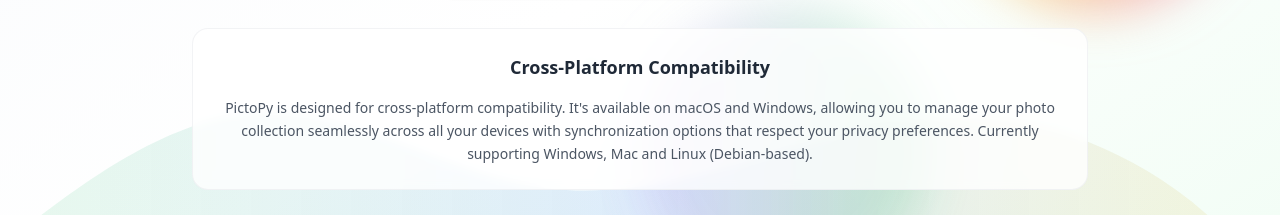
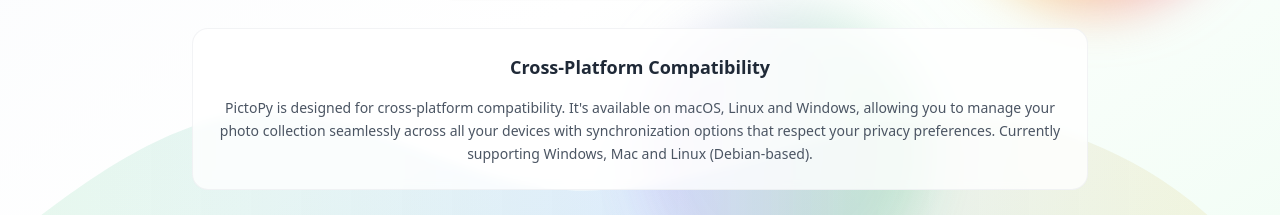
Before and after one commit to amank55/frontend, a React (Vite) app: page / in a window 1280 px wide. Shown: the part 2490-2705 px from the top of the page. Built offline with nearby package versions, Linux system fonts and the light colour scheme.

Commit message:
fix: Update compatibility description to include Linux support

```diff
--- a/src/Pages/pictopy-landing.tsx
+++ b/src/Pages/pictopy-landing.tsx
@@ -184,7 +184,7 @@
             <div className="bg-white/80 dark:bg-gray-800/80 backdrop-blur-sm rounded-2xl p-6 mb-8 border border-gray-200/50 dark:border-gray-700/50 max-w-4xl">
               <h3 className="text-lg font-semibold text-gray-800 dark:text-white mb-4">Cross-Platform Compatibility</h3>
               <p className="text-gray-600 dark:text-gray-300 text-sm leading-relaxed">
-                PictoPy is designed for cross-platform compatibility. It's available on macOS and Windows,
+                PictoPy is designed for cross-platform compatibility. It's available on macOS, Linux and Windows,
                 allowing you to manage your photo collection seamlessly across all your devices with
                 synchronization options that respect your privacy preferences. Currently supporting Windows, Mac and Linux (Debian-based).
               </p>
```
